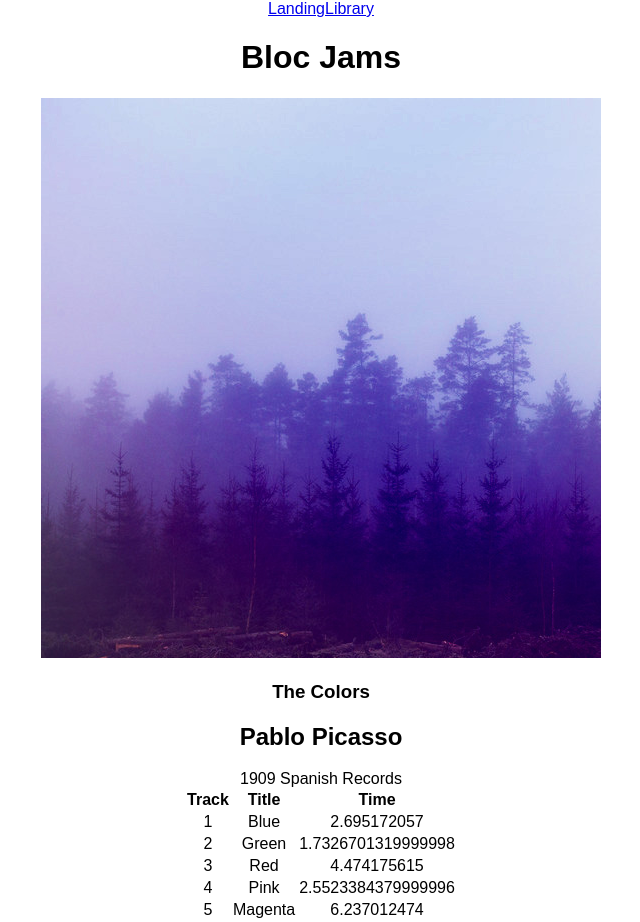
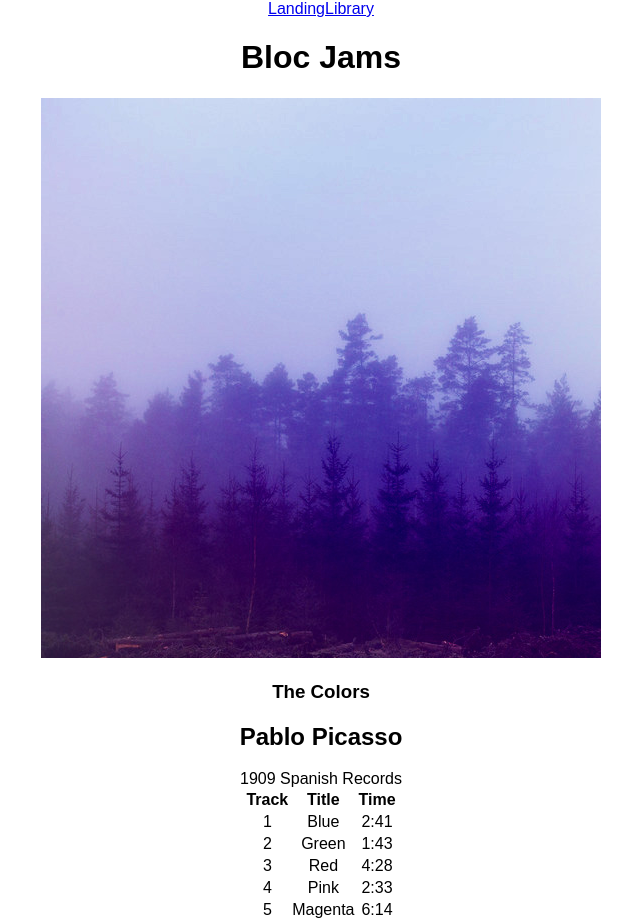
Before and after one commit to kel-gar/bloc-jams-react, a React (Create React App) app: page /album/the-colors in a window 1280 px wide. Shown: the whole page, without its empty margins (319-959 px from the left). Built offline with nearby package versions, Linux system fonts and the light colour scheme.

Commit message:
blocJams-Albums-Assignment completed better 051118

```diff
--- a/src/components/Album.js
+++ b/src/components/Album.js
@@ -15,7 +15,21 @@ class Album extends Component {
     };
   }
 
-
+convertTime(time) {
+  if (isNaN(time) === true || time === undefined ) {
+    return '--:--';
+  }
+  var minutes = Math.floor(time / 60);
+  var seconds = time - minutes * 60;
+  minutes = minutes.toString();
+   if (seconds < 10) {
+    seconds = Math.floor(seconds.toString());
+    return minutes + ":0" + seconds;
+  } else {
+    seconds = Math.floor(seconds.toString());
+    return minutes + ":" + seconds;
+  }
+}
 
    render() {
      return (
@@ -43,7 +57,7 @@ class Album extends Component {
                 <tr className= "song" key={index}>
                   <td>{index + 1}</td>
                   <td>{song.title}</td>
-                  <td>{song.duration*0.0166667}</td>
+                  <td>{this.convertTime(song.duration)}</td>
                 </tr>
                   )
                 }
```
